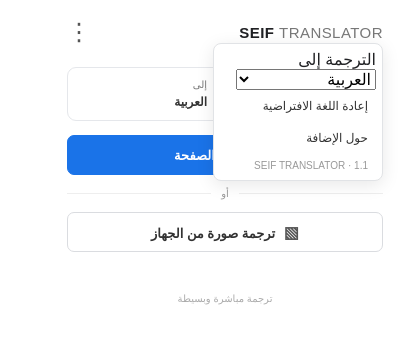
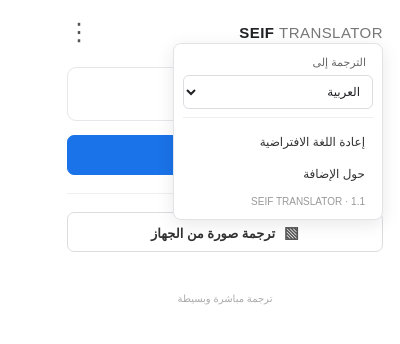
Before and after one commit to seifjaballah77-eng/seif-translation, a browser extension: page popup.html in a window 400 px wide. Both pictures are taken after a click on the button "المزيد". Drawn offline with Linux system fonts and the light colour scheme.

Commit message:
Style compact language menu

```diff
--- a/popup.css
+++ b/popup.css
@@ -26,7 +26,10 @@ button,select,textarea{font:inherit}
 .result{font-size:12px;line-height:1.65;white-space:pre-wrap;overflow-wrap:anywhere;margin-top:9px;color:#202124}
 .note{font-size:10px;line-height:1.55;color:#777;margin:9px 0 0}
 .status{font-size:11px;color:#555;min-height:16px;margin:10px 0 0;line-height:1.4}
-.menu{position:absolute;z-index:5;top:43px;right:17px;width:170px;padding:6px;background:#fff;border:1px solid #e1e3e6;border-radius:8px;box-shadow:0 4px 18px #00000018}
+.menu{position:absolute;z-index:5;top:43px;right:17px;width:210px;padding:9px;background:#fff;border:1px solid #e1e3e6;border-radius:8px;box-shadow:0 4px 18px #00000018}
+.menu-label{display:block;font-size:11px;color:#666;margin:3px 7px 6px}
+.menu select{width:100%;height:34px;padding:0 8px;border:1px solid #dadce0;border-radius:6px;background:#fff;color:#202124;font-size:12px;outline-color:#1a73e8}
+.menu-divider{height:1px;background:#eee;margin:8px 0}
 .menu button{display:block;width:100%;padding:9px 8px;text-align:right;border:0;background:#fff;border-radius:5px;font-size:12px;color:#333;cursor:pointer}.menu button:hover{background:#f6f7f8}
 .menu p{font-size:10px;color:#999;margin:6px 8px 3px}
 footer{text-align:center;color:#aaa;font-size:10px;margin-top:15px}
```
